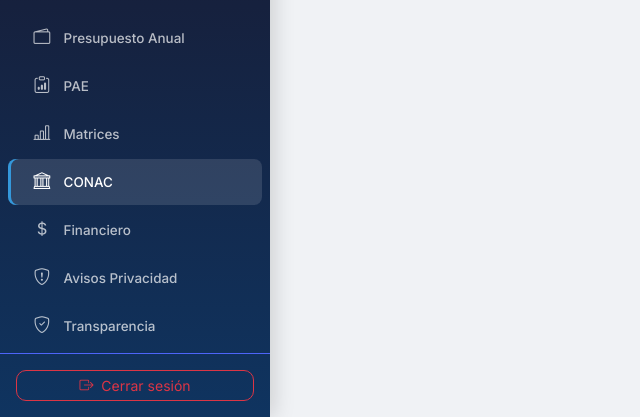
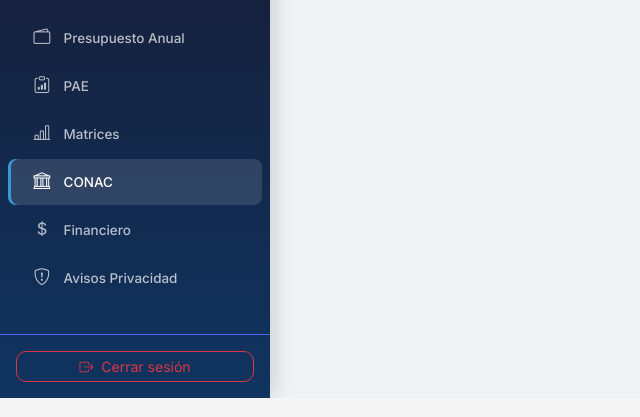
Before and after one commit to shuitrongom/DIFSMA_PHP, a PHP site: page /admin/conac.php in a window 1280 px wide. Shown: the part 402-819 px from the top of the page, without its empty margins (0-640 px from the left). Run offline with PHP 8.4, Linux system fonts and the light colour scheme; the visitor is signed in with stand-in values (Sample User, id 1); data comes from the database, SQL or seed files in the repository.

Commit message:
se mueve trasparencia inicio

```diff
--- a/admin/sidebar_sections.php
+++ b/admin/sidebar_sections.php
@@ -15,6 +15,7 @@ $sidebar_groups = [
             ['title' => 'Slider DIF Comunica', 'file' => 'slider_comunica.php',  'icon' => 'bi-megaphone'],
             ['title' => 'Programas',           'file' => 'programas.php',        'icon' => 'bi-grid-3x3-gap'],
             ['title' => 'Imagen Institucional','file' => 'institucion.php',      'icon' => 'bi-card-image'],
+            ['title' => 'Transparencia Index', 'file' => 'transparencia.php',    'icon' => 'bi-shield-check'],
             ['title' => 'Footer',              'file' => 'footer.php',           'icon' => 'bi-layout-text-window-reverse'],
         ],
     ],
@@ -54,7 +55,6 @@ $sidebar_groups = [
             ['title' => 'CONAC',             'file' => 'conac.php',               'icon' => 'bi-bank'],
             ['title' => 'Financiero',        'file' => 'financiero.php',          'icon' => 'bi-currency-dollar'],
             ['title' => 'Avisos Privacidad', 'file' => 'avisos_privacidad.php',   'icon' => 'bi-shield-exclamation'],
-            ['title' => 'Transparencia',     'file' => 'transparencia.php',       'icon' => 'bi-shield-check'],
         ],
     ],
 ];
```
